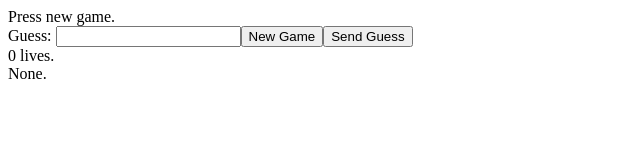
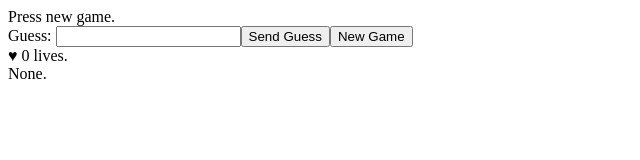
Before and after one commit to technomancy7/technomancy7.github.io, a plain HTML site: page index.html in a window 1280 px wide. Shown: the full height of the page, 0-640 px from the left. Drawn offline with Linux system fonts and the light colour scheme.

Commit message:
Uploading

```diff
--- a/index.html
+++ b/index.html
@@ -20,7 +20,7 @@ window.onerror = function(msg, url, line, col, error) {
    return suppressErrorAlert;
 };
 </script>
-    <title>Nodewords 1440</title>
+    <title>Nodewords 1444</title>
     <script>
     var guessed = new Array();
     var word = "";
@@ -46,11 +46,18 @@ window.onerror = function(msg, url, line, col, error) {
 			return
 		}
 		value = document.getElementById("wentry").value;
-		if (value == word){
+
+		if (value.length > 1 && value == word){
 			document.getElementById("shownWord").innerHTML = word+"<br>"+definition;
-			document.getElementById("shownWord").style.color = "darkgreen"
-			word = ""
+			document.getElementById("shownWord").style.color = "darkgreen";
+			word = "";
 			alert("Win!");
+		}else if(value.length == 1 && word.indexOf(value)){
+			if (guessed.includes(value)){
+				alert("You already guessed that.")
+			}else{
+				alert("The word contains "+value)
+			}
 		}else{
 			if (guessed.includes(value)){
 				alert("You already guessed that.")
@@ -61,17 +68,18 @@ window.onerror = function(msg, url, line, col, error) {
 					guessed.push(value);
 					document.getElementById("guesses").innerHTML = guessed.join("<br>");
 					document.getElementById("lives").innerHTML = lives;
-					document.getElementById("lives").style.color = "yellow"
+					document.getElementById("lives").style.color = "darkgold"
 				}else{
 					lives -= 3
 					alert("Incorrect word guess. ("+lives+" lives remaining.)");
 					guessed.push(value);
 					document.getElementById("guesses").innerHTML = guessed.join("<br>");
 					document.getElementById("lives").innerHTML = lives;
-					document.getElementById("lives").style.color = "yellow"
+					document.getElementById("lives").style.color = "darkgold"
 				}
 				if (lives <= 0){
 					document.getElementById("shownWord").innerHTML = word+"<br>"+definition;
+					document.getElementById("shownWord").style.color = "red"
 					document.getElementById("lives").style.color = "red"
 					word = ""
 					alert("Game over.");
@@ -116,8 +124,8 @@ window.onerror = function(msg, url, line, col, error) {
   </head>
   <body>
     <label id="shownWord">Press new game.</label><br>
-	Guess: <input type="text" name="input" id="wentry"><button onclick="newgame()">New Game</button><button onclick="sendguess()">Send Guess</button><br>
-	<label id="lives">0</label> lives.<br>
+	Guess: <input type="text" name="input" id="wentry"><button onclick="sendguess()">Send Guess</button><button onclick="newgame()">New Game</button><br>
+	♥ <label id="lives">0</label> lives.<br>
 	<label id="guesses">None.</label>
   </body>
 </html>
```
